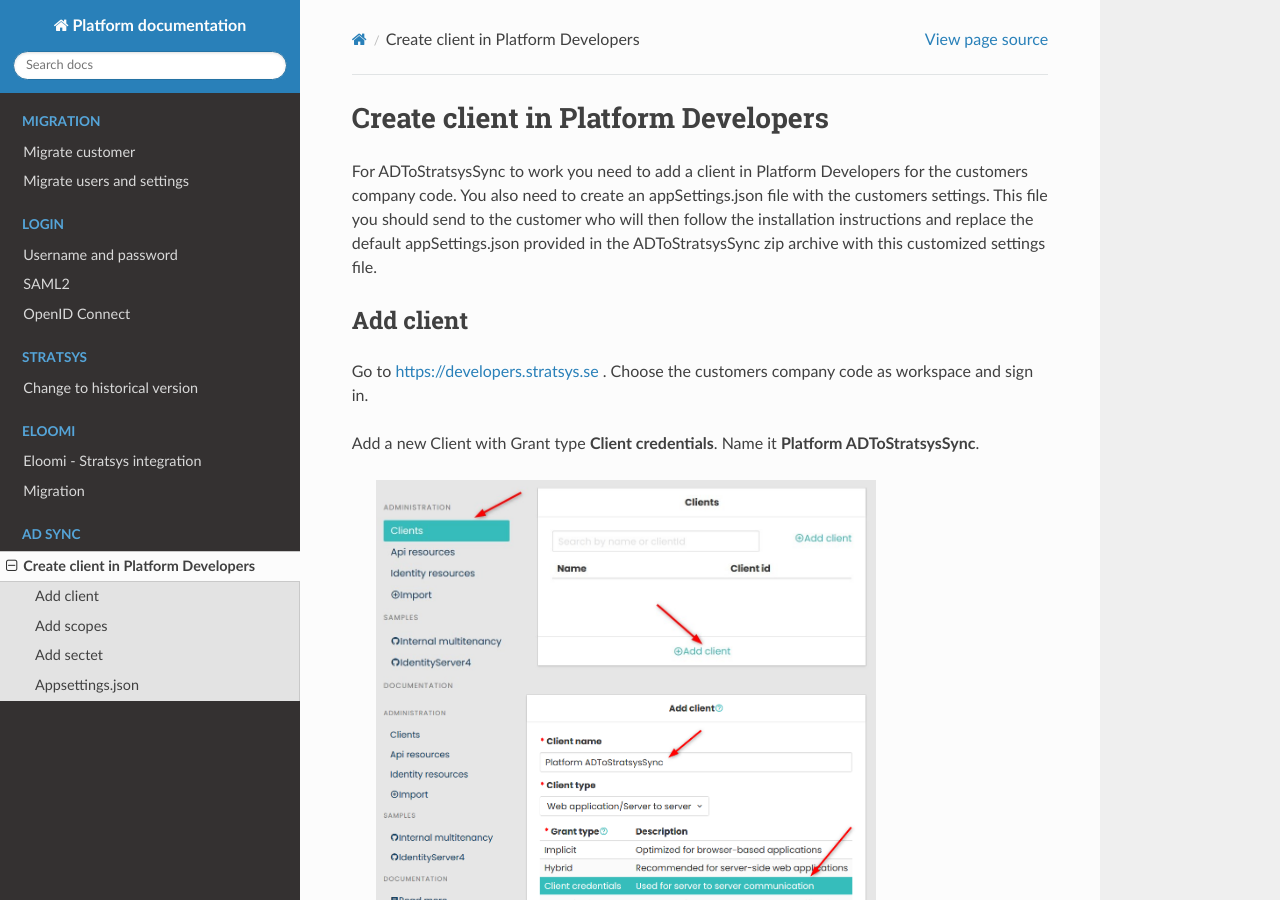
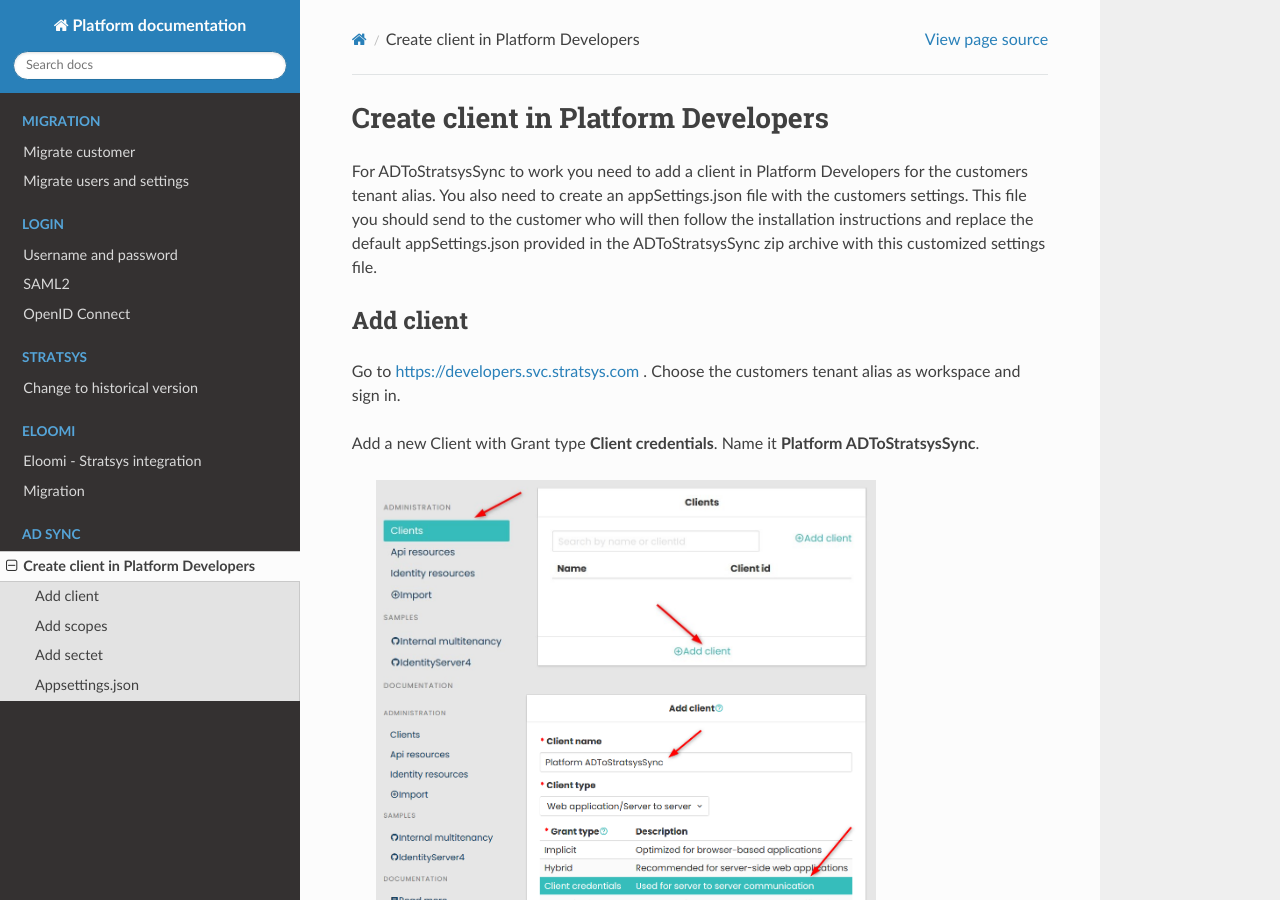
Before and after one commit to stratsys/Platform.Docs, a Sphinx documentation site: the page built from docs/source/ad_sync/add_client-in_developers.rst, in a window 1280 px wide and 900 px high. Built offline with Sphinx 7.4.7 and the Read the Docs theme 2.0.0, drawn with Linux system fonts in a browser that asks for light colours; some of the changed text lies outside the part shown.

Commit message:
MGR-573 adjustments after review

```diff
--- a/docs/source/ad_sync/add_client-in_developers.rst
+++ b/docs/source/ad_sync/add_client-in_developers.rst
@@ -1,10 +1,10 @@
 Create client in Platform Developers
 ====================================
-For ADToStratsysSync to work you need to add a client in Platform Developers for the customers company code. You also need to create an appSettings.json file with the customers settings. This file you should send to the customer who will then follow the installation instructions and replace the default appSettings.json provided in the ADToStratsysSync zip archive with this customized settings file.
+For ADToStratsysSync to work you need to add a client in Platform Developers for the customers tenant alias. You also need to create an appSettings.json file with the customers settings. This file you should send to the customer who will then follow the installation instructions and replace the default appSettings.json provided in the ADToStratsysSync zip archive with this customized settings file.
 
 Add client
 ^^^^^^^^^^
-Go to https://developers.stratsys.se . Choose the customers company code as workspace and sign in.
+Go to https://developers.svc.stratsys.com . Choose the customers tenant alias as workspace and sign in.
 
 Add a new Client with Grant type **Client credentials**. Name it **Platform ADToStratsysSync**.
 
@@ -13,7 +13,6 @@
 
  .. image:: images/clientSettings.png
    :width: 500
-
 
 Add scopes
 ^^^^^^^^^^
@@ -31,7 +30,7 @@
 
 Appsettings.json
 ^^^^^^^^^^^^^^^^
-1.	Save a copy of the **template.appSettings.json** :download:`json <doc/template.appSettings.json>` file with the name **appSettings.json**.
+1.	Save a copy of the **template.appSettings.json** :download:`json <../ad_sync/doc/template.appSettings.json>` file with the name **appSettings.json**.
 
 2.  Open the appSettings.json file and paste in the ClientSecret you copied in the previous step.
 
```
Also changed, not shown: other parts of docs/source/ad_sync/add_client-in_developers.rst (+1 -1 lines).
